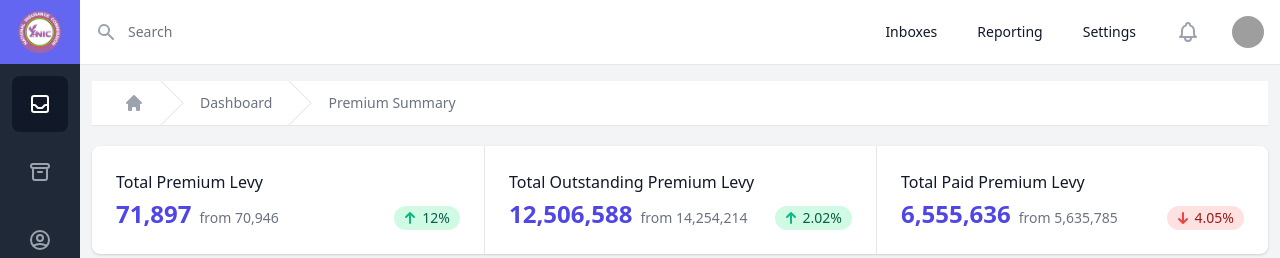
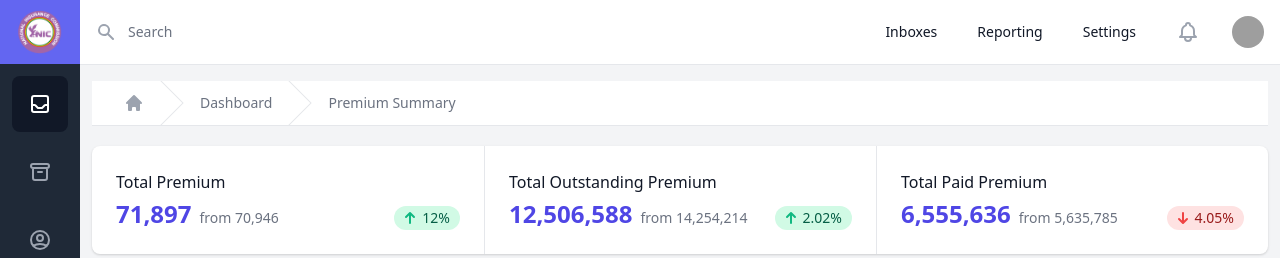
Before and after one commit to Khoby-790/template-nic, a React (Create React App) app: page /premium in a window 1280 px wide. Shown: the top 258 px of the page. Built offline with nearby package versions, Linux system fonts and the light colour scheme; grey boxes are pictures that could not be loaded.

Commit message:
--- Auto-Git Commit ---

```diff
--- a/src/pages/PremiumExpansion/PremiumExpansion.tsx
+++ b/src/pages/PremiumExpansion/PremiumExpansion.tsx
@@ -23,7 +23,7 @@ const PremiumExpansion = (props: Props) => {
                     <dl className="mt-5 grid grid-cols-1 rounded-lg bg-white overflow-hidden shadow divide-y divide-gray-200 md:grid-cols-3 md:divide-y-0 md:divide-x">
                         <div className="px-4 py-5 sm:p-6">
                             <dt className="text-base font-normal text-gray-900">
-                                Total Premium Levy
+                                Total Premium
       </dt>
                             <dd className="mt-1 flex justify-between items-baseline md:block lg:flex">
                                 <div className="flex items-baseline text-2xl font-semibold text-indigo-600">
@@ -47,7 +47,7 @@ const PremiumExpansion = (props: Props) => {
 
                         <div className="px-4 py-5 sm:p-6">
                             <dt className="text-base font-normal text-gray-900">
-                                Total Outstanding Premium Levy
+                                Total Outstanding Premium
       </dt>
                             <dd className="mt-1 flex justify-between items-baseline md:block lg:flex">
                                 <div className="flex items-baseline text-2xl font-semibold text-indigo-600">
@@ -71,7 +71,7 @@ const PremiumExpansion = (props: Props) => {
 
                         <div className="px-4 py-5 sm:p-6">
                             <dt className="text-base font-normal text-gray-900">
-                                Total Paid Premium Levy
+                                Total Paid Premium
       </dt>
                             <dd className="mt-1 flex justify-between items-baseline md:block lg:flex">
                                 <div className="flex items-baseline text-2xl font-semibold text-indigo-600">
```
